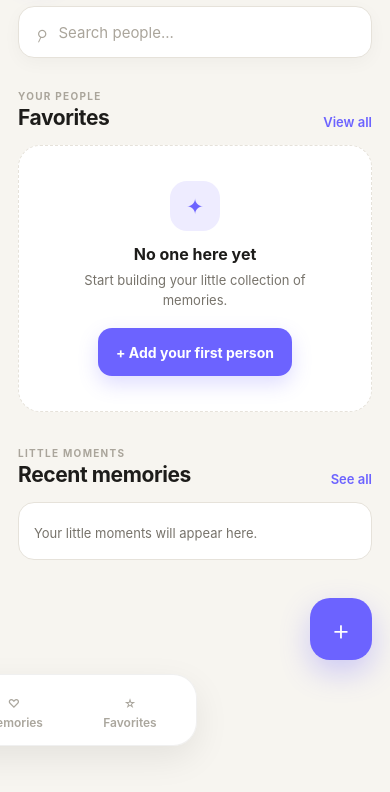
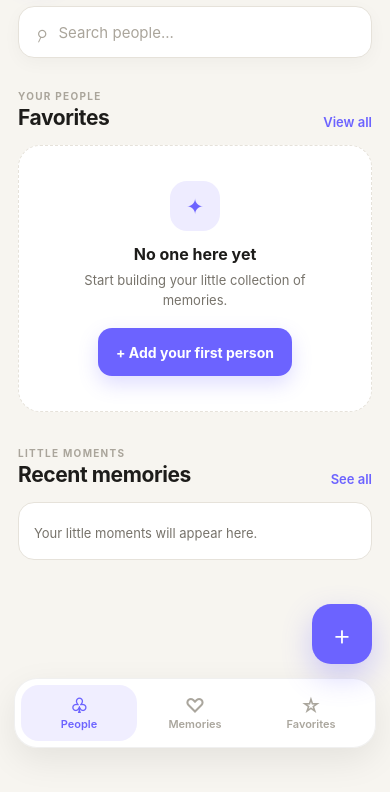
Before and after one commit to saalim-tech/keepsake, a plain HTML site: page index.html in a window 390 px wide. Shown: the part 86-878 px from the top of the page. Drawn offline with Linux system fonts and the light colour scheme.

Commit message:
Fix mobile navigation spacing

```diff
--- a/style.css
+++ b/style.css
@@ -957,42 +957,51 @@ textarea:focus-visible {
     outline-offset: 2px;
 }
 /* =========================================================
-   MOBILE BOTTOM NAVIGATION — FIX
+   MOBILE BOTTOM NAVIGATION
    ========================================================= */
 
 .bottom-nav {
     position: fixed;
-    left: 20px;
-    right: 20px;
-    bottom: 16px;
 
-    height: 76px;
+    left: 50%;
+    bottom: 12px;
+
+    transform: translateX(-50%);
+
+    width: calc(100% - 28px);
+    max-width: 480px;
+
+    height: 72px;
 
     display: grid;
     grid-template-columns: repeat(3, 1fr);
+
     align-items: center;
 
-    padding: 8px;
+    padding: 6px;
 
     background: rgba(255, 255, 255, 0.96);
 
     border: 1px solid rgba(0, 0, 0, 0.06);
-    border-radius: 26px;
+    border-radius: 24px;
 
     box-shadow:
         0 12px 35px rgba(0, 0, 0, 0.08);
 
-    z-index: 1000;
-
     backdrop-filter: blur(18px);
     -webkit-backdrop-filter: blur(18px);
+
+    z-index: 1000;
 }
 
 
-/* Each navigation item */
+/* =========================================================
+   NAV ITEMS
+   ========================================================= */
 
 .nav-item {
-    height: 60px;
+    width: 100%;
+    height: 58px;
 
     display: flex;
     flex-direction: column;
@@ -1000,53 +1009,51 @@ textarea:focus-visible {
     align-items: center;
     justify-content: center;
 
-    gap: 4px;
+    gap: 3px;
+
+    padding: 0;
 
     border: none;
+    border-radius: 18px;
+
     background: transparent;
-
-    border-radius: 20px;
 
     color: #aaa69d;
 
     cursor: pointer;
 
     transition:
-        background 0.25s ease,
-        color 0.25s ease,
+        background 0.2s ease,
+        color 0.2s ease,
         transform 0.2s ease;
 }
 
 
-/* Icons */
-
-.nav-item svg {
-    width: 21px;
-    height: 21px;
-
-    stroke-width: 2;
-}
-
-
-/* Labels */
-
-.nav-item span {
-    font-size: 12px;
-    font-weight: 600;
-}
-
-
-/* Active navigation item */
-
 .nav-item.active {
+    background: #f0eeff;
     color: #6c63ff;
-
-    background: #f0eeff;
 }
 
 
 .nav-item:active {
     transform: scale(0.94);
+}
+
+
+/* =========================================================
+   NAV ICONS
+   ========================================================= */
+
+.nav-icon {
+    font-size: 20px;
+    line-height: 1;
+}
+
+
+.nav-item span:last-child {
+    font-size: 11px;
+    font-weight: 600;
+    line-height: 1;
 }
 
 
@@ -1058,24 +1065,27 @@ textarea:focus-visible {
     position: fixed;
 
     right: 20px;
-    bottom: 108px;
+    bottom: 98px;
 
-    width: 68px;
-    height: 68px;
+    width: 62px;
+    height: 62px;
 
     display: flex;
     align-items: center;
     justify-content: center;
 
+    padding: 0;
+
     border: none;
-    border-radius: 22px;
+    border-radius: 20px;
 
     background: #6c63ff;
 
     color: white;
 
-    font-size: 32px;
+    font-size: 30px;
     font-weight: 300;
+    line-height: 1;
 
     box-shadow:
         0 12px 30px rgba(108, 99, 255, 0.30);
@@ -1108,41 +1118,46 @@ textarea:focus-visible {
    ========================================================= */
 
 main {
-    padding-bottom: 130px;
+    padding-bottom: 120px;
 }
 
 
 /* =========================================================
-   MOBILE
+   SMALL PHONES
    ========================================================= */
 
 @media (max-width: 600px) {
 
     .bottom-nav {
-        left: 14px;
-        right: 14px;
-        bottom: 12px;
+        width: calc(100% - 28px);
 
-        height: 72px;
+        bottom: 10px;
 
-        border-radius: 24px;
+        height: 70px;
+
+        border-radius: 23px;
+    }
+
+
+    .nav-item {
+        height: 56px;
     }
 
 
     #addPersonButton {
         right: 18px;
-        bottom: 98px;
+        bottom: 94px;
 
-        width: 62px;
-        height: 62px;
+        width: 60px;
+        height: 60px;
 
-        border-radius: 20px;
+        border-radius: 19px;
 
         font-size: 29px;
     }
 
 
     main {
-        padding-bottom: 120px;
+        padding-bottom: 116px;
     }
 }
```
